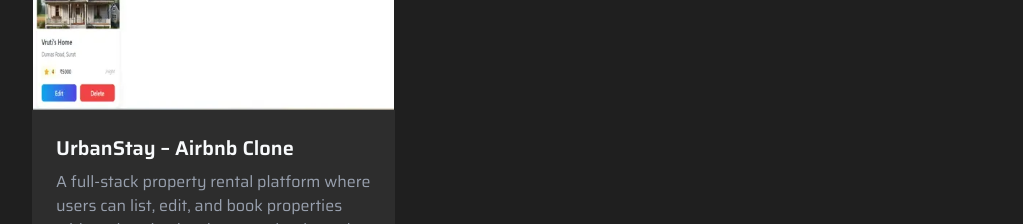
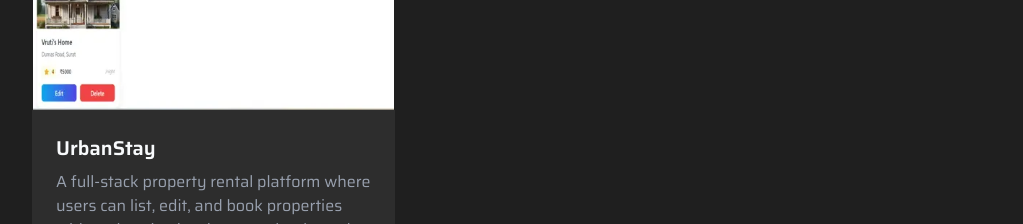
Before and after one commit to vrutigadhiya/portfolio, a React (Vite) app: page / in a window 1280 px wide. Shown: the part 3140-3364 px from the top of the page, without its empty margins (32-1055 px from the left). Built offline with nearby package versions, Linux system fonts and the light colour scheme.

Commit message:
Update assets configuration

```diff
--- a/src/assets/assets.js
+++ b/src/assets/assets.js
@@ -127,7 +127,7 @@
     code: "https://github.com/vrutigadhiya/car-dealership-inventory-system",
   },
   {
-    title: "UrbanStay – Airbnb Clone",
+    title: "UrbanStay",
     description:
       "A full-stack property rental platform where users can list, edit, and book properties with authentication, image uploads, and a responsive interface built using the MVC architecture.",
     image: projectImg2,
```
